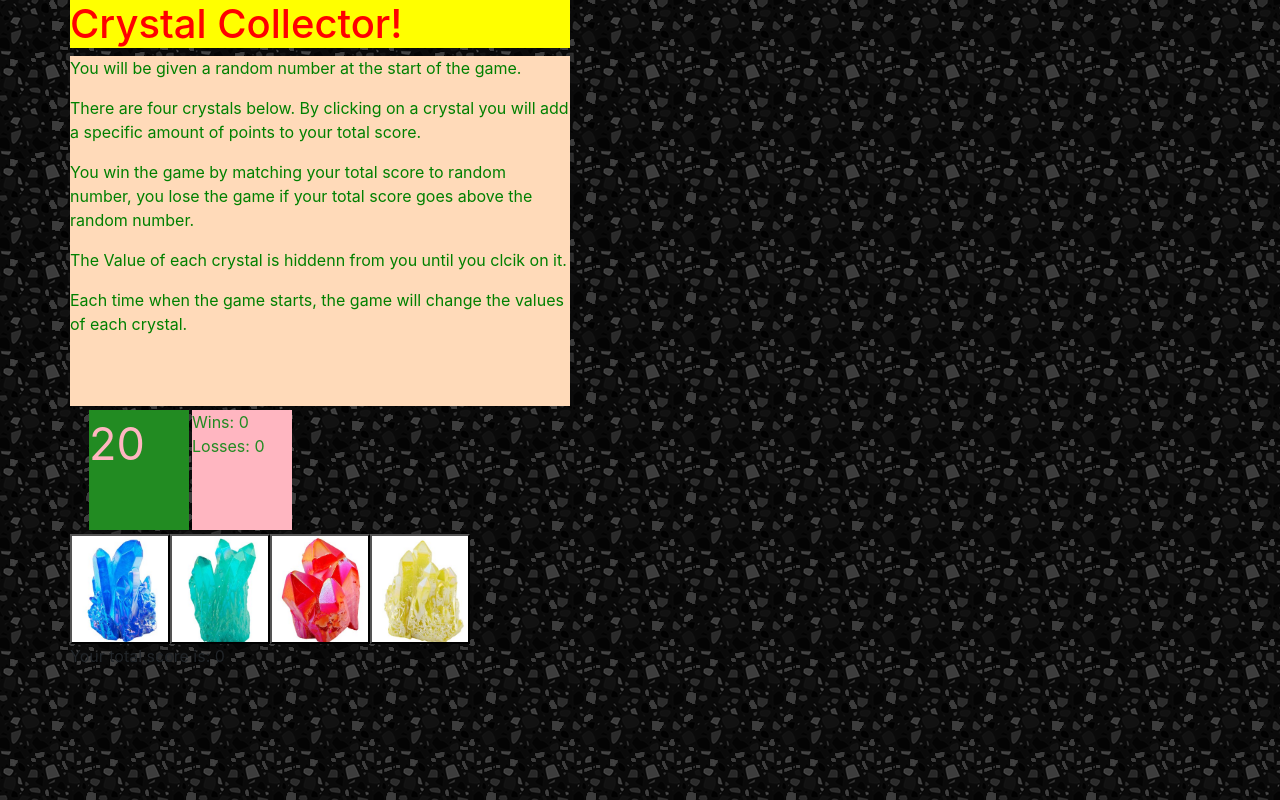
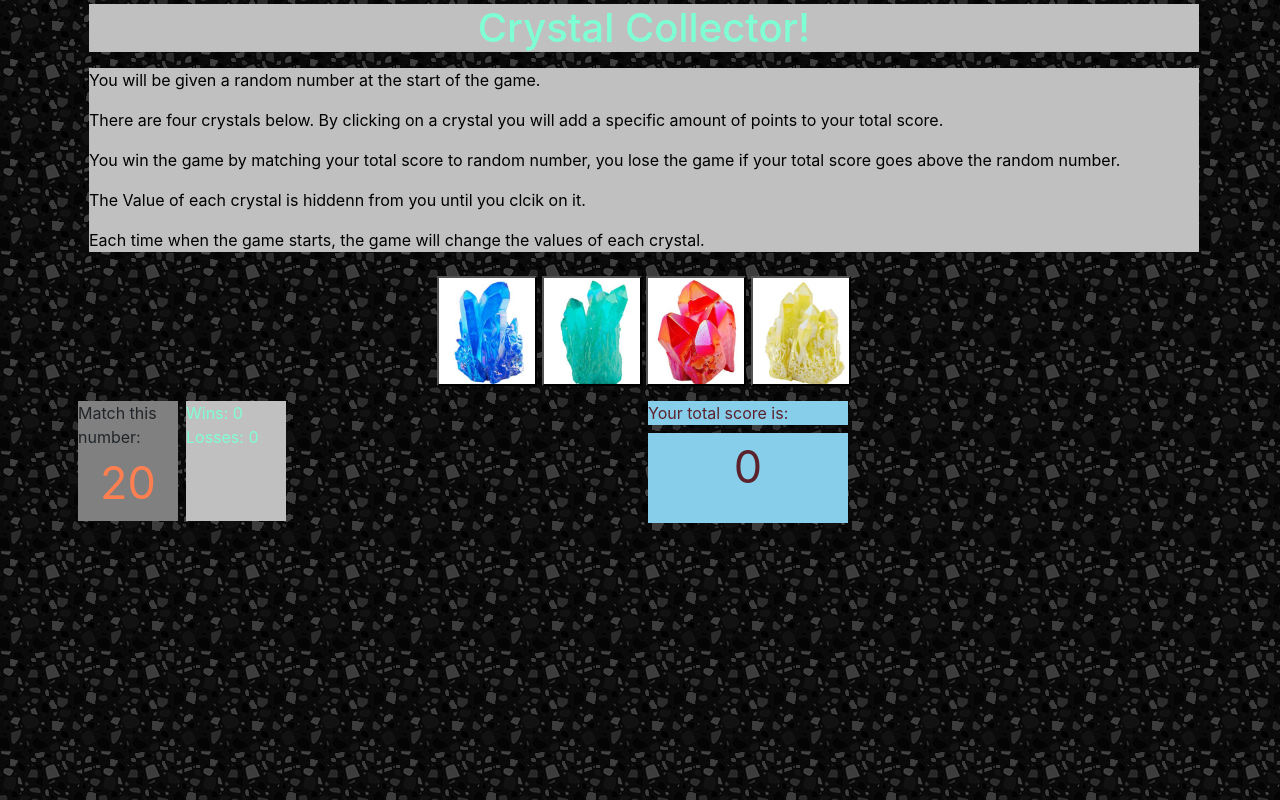
Before and after one commit to dpark123/unit-4-game, a plain HTML site: page index.html in a window 1280 px wide. Drawn offline with nearby package versions, Linux system fonts and the light colour scheme.

Commit message:
changed css colors. formatted boxes to liking. pushed to github pages

```diff
--- a/assets/css/style.css
+++ b/assets/css/style.css
@@ -37,34 +37,58 @@ img{
 }
 
 h1{
-    color: red;
-    background-color: yellow;
-    width: 500px;
+    color: aquamarine;
+    background-color: silver;
+
+    text-align: center;
 }
 
 #rules{
-    background-color: peachpuff;
-    color: green;
-    height: 350px;
-    width: 500px;
+    background-color: silver;
+    color: black;
+
+}
+
+#goalBox{
+    background-color: gray;
+    width: 100px;
+    height: 120px;
 }
 
 #goal{
-    background-color: forestgreen;
-    width: 100px;
-    height: 120px;
     font-size: 45px;
-    color: lightpink;
-
+    color: coral;
 }
 
 #record{
-    color:forestgreen;
-    background-color: lightpink;
+    color:aquamarine;
+    background-color: silver;
     width: 100px;
     height: 120px;
+}
+
+#scoreTitle{
+    background-color: skyblue;
+    width: 200px;
+    color: rgb(92, 34, 44)
+}
+
+#score{
+    background-color: skyblue;
+    width: 200px;
+    font-size: 45px;
+    height: 90px;
+    color: rgb(92, 34, 44)
+}
+
+#status{
+    font-size: 20px;
 }
 
 p.align{
     display:inline;
 }
+
+button {
+    outline: none;
+  }
--- a/index.html
+++ b/index.html
@@ -16,18 +16,23 @@
     <div class="container">
 
         <div class="row">
+            <div class="col-md-12 m-1">
                 <h1>Crystal Collector!</h1>
+            </div>
         </div>
 
         <div class="row">
+            <div class="col-md-12 m-1">
                 <div id="rules">
                     <p>You will be given a random number at the start of the game.</p>
 
-                <p>There are four crystals below. By clicking on a crystal you will add a specific amount of points to
+                    <p>There are four crystals below. By clicking on a crystal you will add a specific amount of points
+                        to
                         your
                         total score.</p>
 
-                <p>You win the game by matching your total score to random number, you lose the game if your total score
+                    <p>You win the game by matching your total score to random number, you lose the game if your total
+                        score
                         goes
                         above the random number.</p>
 
@@ -36,42 +41,51 @@
                     <p>Each time when the game starts, the game will change the values of each crystal.</p>
                 </div>
             </div>
-
+        </div>
         <div class="row">
-            <div class="col-md-1 m-1">
-                <div id="goal"></div>
-            </div>
-            <div class="col-md-2 m-1">
-                <div id="record">
-                    <div id="status"></div>
-                    <div>Wins: <p class="align" id="wins"></p></div>
-                    <div>Losses: <p class="align" id="losses"></p></div>
-                </div>
-            </div>
-        </div>
-
-        <div class="row">
+            <div class="col-md-12 m-1 text-center">
                 <button id="blueImg"></button>
                 <button id="greenImg"></button>
                 <button id="redImg"></button>
                 <button id="yellowImg"></button>
             </div>
-
-        <div class="row">
-            <div>
-                Your total score is:
-                <p  class="align" id="score"></p>
         </div>
 
+        <div class="row justify-content-between">
+            <div class="col m-1">
+                <div class="row">
+                    <div class="m-1" id="goalBox">Match this number:
+                        <div class="text-center" id="goal"></div>
+                    </div>
+
+                    <div class="m-1" id="record">
+                        <div id="status"></div>
+                        <div>Wins: <p class="align" id="wins"></p>
+                        </div>
+                        <div>Losses: <p class="align" id="losses"></p>
+                        </div>
+                    </div>
+                </div>
+            </div>
+
+            <div class="col m-1">
+                <div class="row">
+                    <div class="m-1" id="scoreTitle">
+                        Your total score is:
+                    </div>
+                </div>
+                <div class="row text-center">
+                    <p class="m-1" id="score"></p>
+                </div>
+            </div>
+        </div>
 
     </div>
 
-    </div>
     <!--Jquery-->
+    <script type="text/javascript" src="https://cdnjs.cloudflare.com/ajax/libs/jquery/3.2.1/jquery.min.js"></script>
+    <script type="text/javascript" src="./assets/javascript/game.js"></script>
 
-    <script type="text/javascript" src="https://cdnjs.cloudflare.com/ajax/libs/jquery/3.2.1/jquery.min.js"></script>
-
-    <script type="text/javascript" src="./assets/javascript/game.js"></script>
 </body>
 
 </html>
```
Lines whose indentation alone changed are shown as unchanged.
